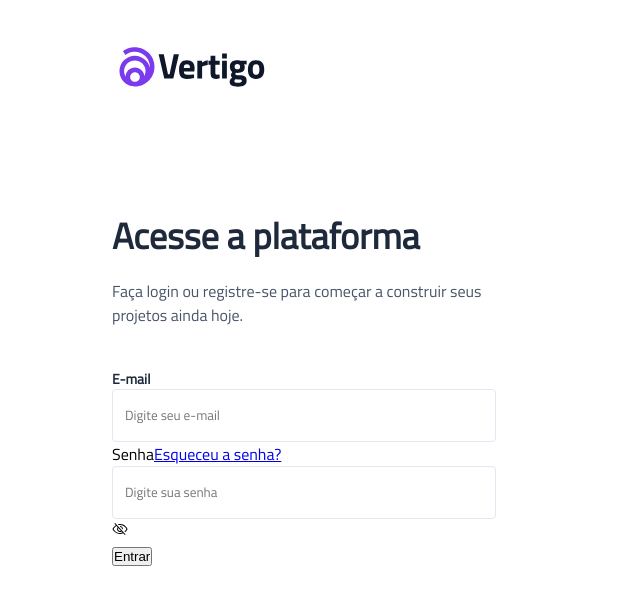
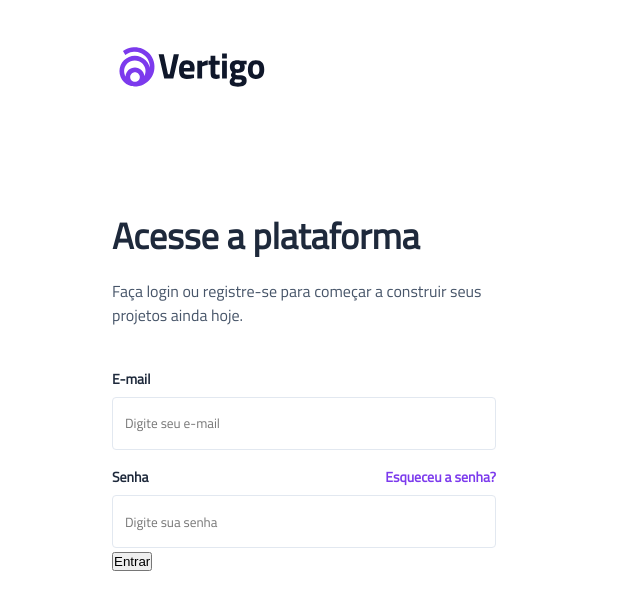
Before and after one commit to elizamsalles/login-page, a React (Vite) app: page / in a window 1280 px wide. Shown: the top 610 px of the page, without its empty margins (0-640 px from the left). Built offline with nearby package versions, Linux system fonts and the light colour scheme.

Commit message:
:gem: form

```diff
--- a/src/components/Form.jsx
+++ b/src/components/Form.jsx
@@ -1,5 +1,5 @@
 import styles from './Form.module.css'
-import { EyeSlash } from "@phosphor-icons/react"
+import { Eye, EyeSlash } from "@phosphor-icons/react"
 
 
 
@@ -19,18 +19,21 @@ export function Form(){
                         <label>E-mail</label>
                     </div>
                     <div>
-                        <input type="email" placeholder='Digite seu e-mail' />
+                        <input type="email" name="email" placeholder='Digite seu e-mail' />
                     </div>
 
 
-                    <div className={styles.Password}>
+                    <div className={styles.password}>
                         <label>Senha</label>
                         <a href="https://#">Esqueceu a senha?</a>
                     </div>
-                    <div>
+                    <div /*className={styles.inputWrapper}*/>
                         <input type="password" placeholder='Digite sua senha' />
-                        <EyeSlash />
+
                     </div>
+                    {/* <div className={styles.icon}>
+                        <EyeSlash size={20} /> <Eye size={20}/>
+                    </div>  */}
 
 
                     <button>Entrar</button>
--- a/src/components/Form.module.css
+++ b/src/components/Form.module.css
@@ -17,6 +17,15 @@
     color: var(--gray-600);
 }
 
+input {
+    height: 53px;
+    width: 384px;
+    padding: 16px 12px;
+    border-radius: 4px;
+    border: 1px solid var(--gray-200);
+    margin-top: 8px;
+}
+
 .email {
     font-weight: 600;
     font-size: 0.87rem;
@@ -25,10 +34,35 @@
     margin-top: 40px;
 }
 
-input {
-    height: 53px;
-    width: 384px;
-    padding: 16px 12px;
-    border-radius: 4px;
-    border: 1px solid var(--gray-200);
+.password {
+    font-weight: 600;
+    font-size: 0.87rem;
+    line-height: 21.29px;
+    color: var(--gray-800);
+    margin-top: 16px;
+
+    display: flex;
+    flex-direction: row;
+    justify-content: space-between;
 }
+
+.password a {
+    font-weight: 600;
+    font-size: 0.87rem;
+    line-height: 21.29px;
+    color: var(--purple-500);
+    text-decoration: none;
+
+}
+
+
+/*icon*/
+/* .inputWrapper {
+    position: absolute;
+}
+
+.icon {
+    position: relative;
+    left: 85%;
+    margin-top: 26px;
+} */
--- a/src/global.css
+++ b/src/global.css
@@ -2,6 +2,8 @@
   --gray-200: #E2E8F0;
   --gray-600: #475569;
   --gray-800: #1E293B;
+
+  --purple-500: #7C3AED;
 }
 
 * {
```
